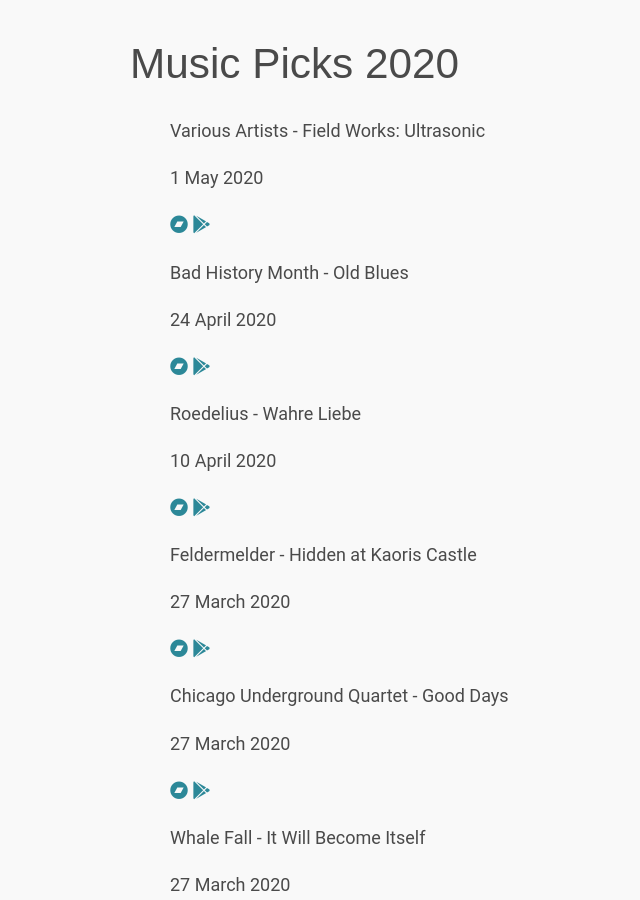
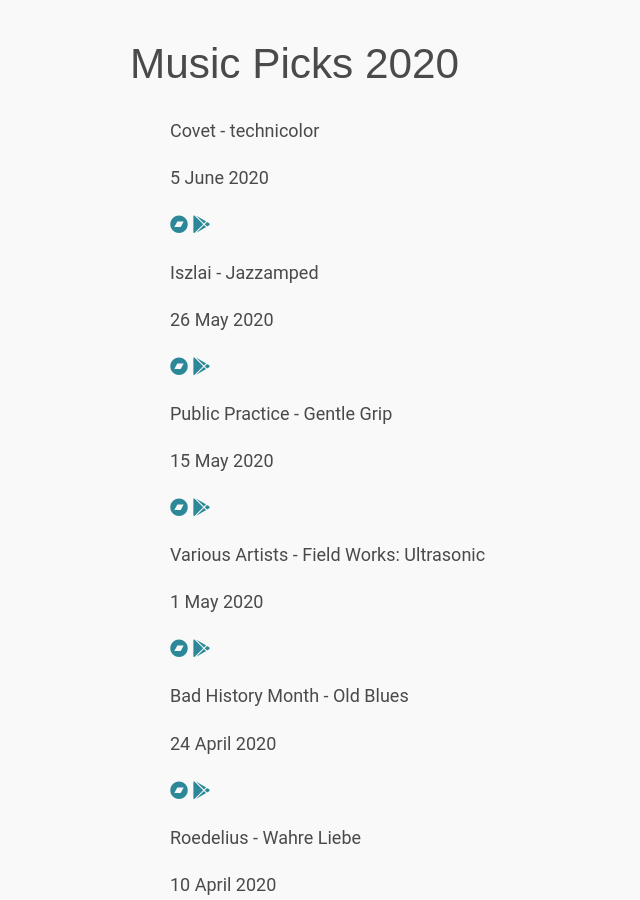
Before and after one commit to edclements/website, a Jekyll site: the page built from music-picks/2020.html, in a window 1280 px wide and 900 px high. Shown: the whole window, without its empty margins (168-808 px from the left). Built offline with Jekyll 4.4.1, drawn with Linux system fonts in a browser that asks for light colours; nearby versions of some CDN libraries.

Commit message:
Add releases

```diff
--- a/_data/music-picks/2020.yml
+++ b/_data/music-picks/2020.yml
@@ -121,3 +121,21 @@
   date: 2020-03-20
   google: https://play.google.com/music/listen?u=0#/album/Bu5sqtwlfnotnp2tr5shaatc4ye
   title: Fountain
+
+- artist: Public Practice
+  bandcamp: https://publicpractice.bandcamp.com/album/gentle-grip
+  date: 2020-05-15
+  google: https://play.google.com/music/listen?hl=en-GB&tab=rY&u=0#/album/Bd5zadav3nxqtgb3icio2uqducq
+  title: Gentle Grip
+
+- artist: Covet
+  bandcamp: https://covetband.bandcamp.com/album/technicolor
+  date: 2020-06-05
+  google: https://play.google.com/music/listen?u=0#/album/Bbai4bep272ydy6gvamcwantaq4
+  title: technicolor
+
+- artist: Iszlai
+  bandcamp: https://therustmusic.bandcamp.com/album/jazzamped
+  date: 2020-05-26
+  google: https://play.google.com/music/listen?u=0#/album/B6x2wb62tilxba33j2dkpu2vqda
+  title: Jazzamped
```
